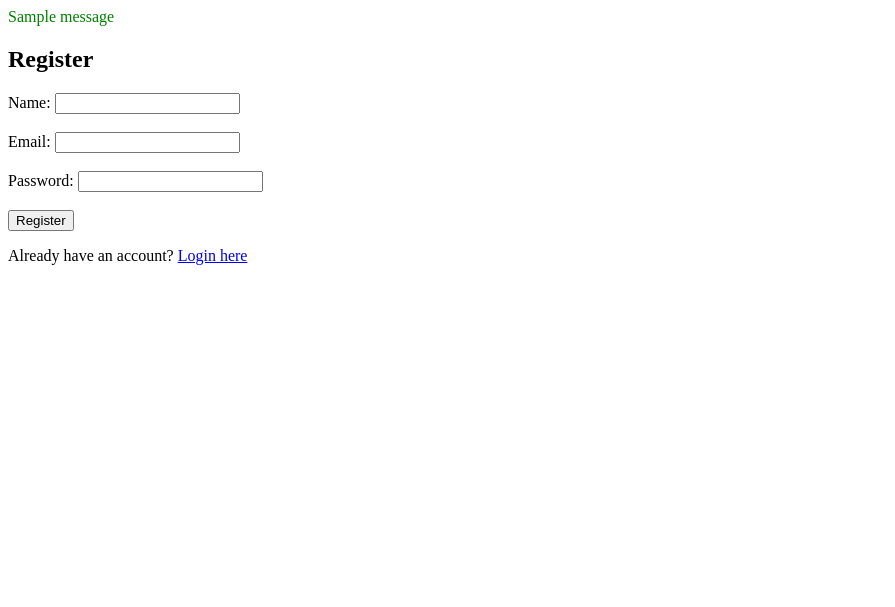
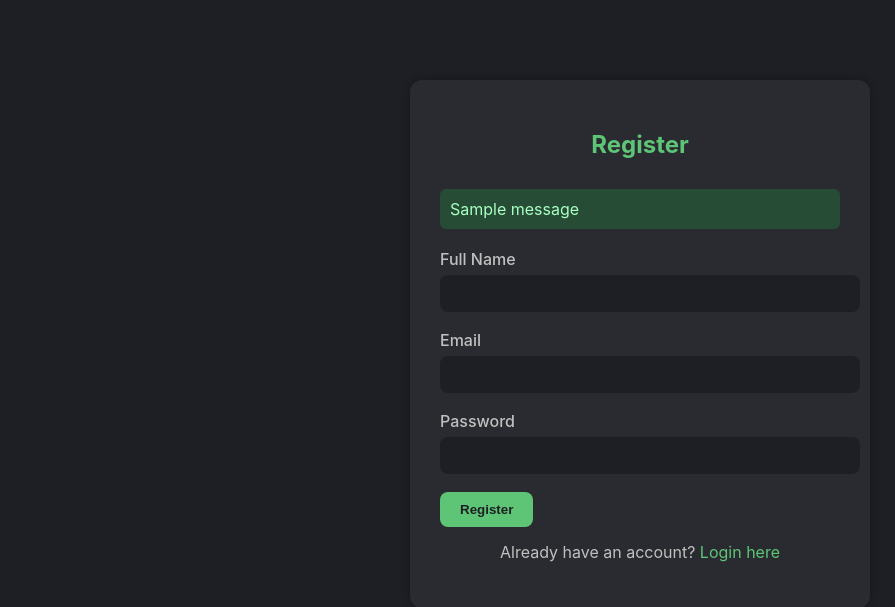
Before and after one commit to jerinjoy004/CB-internship, a Flask app: page /register in a window 1280 px wide. Shown: the top 607 px of the page, without its empty margins (0-895 px from the left). Run offline with Flask 3, Linux system fonts and the light colour scheme; one stand-in notice (Sample message) is shown.

Commit message:
do all basic tasks

```diff
--- a/app.py
+++ b/app.py
@@ -106,7 +106,7 @@ def dashboard():
     expense = cursor.fetchone()['total_expense'] or 0
 
     cursor.execute("""
-        SELECT t.title, t.amount, t.date, c.name AS category, c.type
+        SELECT t.title, t.amount, t.date, c.name AS category, c.type, t.notes
         FROM transactions t
         JOIN categories c ON t.categoryID = c.categoryID
         WHERE t.userID = %s
@@ -128,6 +128,74 @@ def dashboard():
     )
 
 
+@app.route('/categories', methods=['GET', 'POST'])
+def manage_categories():
+    if 'userID' not in session:
+        return redirect('/login')
+
+    conn = get_connection()
+    cursor = conn.cursor(dictionary=True)
+
+    if request.method == 'POST':
+        name = request.form['name']
+        type_ = request.form['type']
+        user_id = session['userID']
+
+        cursor.execute(
+            "INSERT INTO categories (name, type, userID) "
+            "VALUES (%s, %s, %s)",
+            (name, type_, user_id)
+        )
+        conn.commit()
+        flash('Category added successfully!', 'success')
+        return redirect('/categories')
+
+    cursor.execute(
+        "SELECT * FROM categories WHERE userID = %s OR userID IS NULL",
+        (session['userID'],)
+    )
+    categories = cursor.fetchall()
+    cursor.close()
+    conn.close()
+    return render_template('categories.html', categories=categories)
+
+
+@app.route('/transactions', methods=['GET', 'POST'])
+def add_transactions():
+    if 'userID' not in session:
+        return redirect('/login')
+    user_id = session['userID']
+    conn = get_connection()
+    cursor = conn.cursor(dictionary=True)
+
+    if request.method == 'POST':
+        title = request.form['title']
+        amount = float(request.form['amount'])
+        date = request.form['date']
+        notes = request.form['notes']
+        category_id = request.form['categoryID']
+
+        cursor.execute(
+            "INSERT INTO transactions (title, amount, date, notes,"
+            " categoryID, userID) "
+            "VALUES (%s, %s, %s, %s, %s, %s)",
+            (title, amount, date, notes, category_id, user_id)
+        )
+        conn.commit()
+        flash('Transaction added successfully!', 'success')
+        return redirect('/transactions')
+
+    cursor.execute(
+        "SELECT * FROM categories WHERE userID = %s OR userID IS NULL",
+        (user_id,)
+    )
+    categories = cursor.fetchall()
+
+    cursor.close()
+    conn.close()
+    return render_template('transactions.html', categories=categories)
+
+
 @app.route('/logout')
 def logout():
     session.clear()
--- a/static/style.css
+++ b/static/style.css
@@ -1,64 +1,205 @@
+
 body {
-  font-family: Arial, sans-serif;
-  background: #f5f5f5;
   margin: 0;
-  padding: 20px;
+  font-family: 'Inter', sans-serif;
+  background-color: #1e1f24;
+  color: #f0f0f0;
 }
 
 .container {
   max-width: 800px;
-  margin: auto;
-  background: white;
+  margin: 40px auto;
   padding: 30px;
-  box-shadow: 0px 4px 10px rgba(0,0,0,0.1);
+  background-color: #2a2b30;
+  border-radius: 12px;
+  box-shadow: 0 0 12px rgba(0, 0, 0, 0.2);
 }
 
-h2 {
-  text-align: center;
+h2, h3 {
+  margin-bottom: 20px;
+  color: #5ec576;
 }
+
+label {
+  font-weight: 500;
+  margin-bottom: 6px;
+  display: block;
+  color: #c0c0c0;
+}
+
+
+input, select, textarea {
+  width: 100%;
+  padding: 10px;
+  border: none;
+  border-radius: 8px;
+  background-color: #1e1f24;
+  color: #f0f0f0;
+  margin-bottom: 18px;
+  font-size: 15px;
+}
+
+input:focus, select:focus, textarea:focus {
+  outline: 2px solid #5ec576;
+}
+
+
+button {
+  background-color: #5ec576;
+  color: #1e1f24;
+  font-weight: 600;
+  padding: 10px 20px;
+  border: none;
+  border-radius: 8px;
+  cursor: pointer;
+  transition: background-color 0.2s ease;
+}
+
+button:hover {
+  background-color: #4bb465;
+}
+
+
+.navbar {
+  background-color: #28292e;
+  padding: 15px 30px;
+  display: flex;
+  justify-content: space-between;
+  align-items: center;
+}
+
+.navbar a {
+  color: #f0f0f0;
+  text-decoration: none;
+  margin-left: 20px;
+  font-weight: 500;
+}
+
+.navbar a:hover {
+  color: #5ec576;
+}
+
 
 .stats {
   display: flex;
-  justify-content: space-between;
-  margin: 20px 0;
+  gap: 16px;
+  margin-bottom: 30px;
 }
 
 .card {
   flex: 1;
-  margin: 0 10px;
+  background-color: #1e1f24;
+  border-left: 5px solid #5ec576;
+  border-radius: 8px;
   padding: 20px;
-  text-align: center;
-  font-size: 18px;
-  border-radius: 8px;
-  color: white;
+  color: #f0f0f0;
+  font-weight: 600;
 }
 
 .card.income {
-  background-color: #2ecc71;
+  background-color: #1e3f2c;
+  border-left: 6px solid #3fd28b;
+  color: #c3fdd0;
 }
+
 .card.expense {
-  background-color: #e74c3c;
+  background-color: #3f1e1e;
+  border-left: 6px solid #ff6b6b;
+  color: #ffc9c9;
 }
+
 .card.balance {
-  background-color: #3498db;
+  background-color: #1f2f3f;
+  border-left: 6px solid #68b0ab;
+  color: #c9f4f2;
 }
+
+
 
 table {
   width: 100%;
   border-collapse: collapse;
-  margin-top: 10px;
-}
-
-table, th, td {
-  border: 1px solid #ccc;
+  margin-top: 15px;
+  border-radius: 8px;
+  overflow: hidden;
 }
 
 th, td {
-  padding: 10px;
+  padding: 14px 18px;
   text-align: left;
 }
 
-a {
+th {
+  background-color: #323338;
+  color: #5ec576;
+}
+
+tr:nth-child(even) {
+  background-color: #2d2e33;
+}
+
+tr:hover {
+  background-color: #3a3b40;
+}
+
+
+.success-message {
+  background-color: #264c36;
+  color: #aaffc3;
+  padding: 10px;
+  margin-bottom: 20px;
+  border-radius: 6px;
+}
+
+.danger-message {
+  background-color: #4b2b2b;
+  color: #ffc0c0;
+  padding: 10px;
+  margin-bottom: 20px;
+  border-radius: 6px;
+}
+
+input[type="date"] {
+  background-color: #1e1f24;
+  color: #f0f0f0;
+  border: none;
+  border-radius: 8px;
+  padding: 10px;
+  margin-bottom: 18px;
+  font-size: 15px;
+}
+
+input[type="date"]:focus {
+  outline: 2px solid #5ec576;
+}
+
+
+.auth-container {
+  max-width: 400px;
+  margin: 80px auto;
+  background-color: #2a2b30;
+  padding: 30px;
+  border-radius: 12px;
+  box-shadow: 0 0 10px rgba(0,0,0,0.3);
+}
+
+.auth-container h2 {
+  text-align: center;
+  color: #5ec576;
+  margin-bottom: 30px;
+}
+
+.auth-container form p {
+  text-align: center;
+  margin-top: 15px;
+  color: #c0c0c0;
+}
+
+.auth-container a {
+  color: #5ec576;
   text-decoration: none;
-  color: #3498db;
 }
+
+.auth-container a:hover {
+  text-decoration: underline;
+}
--- a/templates/register.html
+++ b/templates/register.html
@@ -2,32 +2,32 @@
 <html lang="en">
 <head>
   <meta charset="UTF-8">
-        <meta name="viewport" content="width=device-width, initial-scale=1">
   <title>Register</title>
-        <style>
-        .success-message { color: green; }
-        .danger-message { color: red; }
-        .default-message { color: black; }
-    </style>
+  <link rel="stylesheet" href="../static/style.css">
 </head>
 <body>
+  <div class="auth-container">
+    <h2>Register</h2>
     {% with messages = get_flashed_messages(with_categories=True) %}
     {% if messages %}
       {% for category, message in messages %}
-        <div class="{% if category == 'success' %}success-message{% elif category == 'danger' %}danger-message{% else %}default-message{% endif %}">
-            {{ message }}
-        </div>
+        <div class="{{ category }}-message">{{ message }}</div>
       {% endfor %}
     {% endif %}
     {% endwith %}
-        <h2>Register</h2>
     <form method="POST">
-            Name: <input type="text" name="name" required><br><br>
-            Email: <input type="email" name="email" required><br><br>
-            Password: <input type="password" name="password" required><br><br>
+      <label for="name">Full Name</label>
+      <input type="text" name="name" id="name" required>
+
+      <label for="email">Email</label>
+      <input type="email" name="email" id="email" required>
+
+      <label for="password">Password</label>
+      <input type="password" name="password" id="password" required>
+
       <button type="submit">Register</button>
+      <p>Already have an account? <a href="/login">Login here</a></p>
     </form>
-        <p>Already have an account? <a href="/login">Login here</a></p>
+  </div>
 </body>
-
 </html>
```
Also changed, not shown: templates/categories.html (added, +54 -0 lines), templates/dashboard.html (+45 -4 lines), templates/login.html (+12 -14 lines), templates/navbar.html (added, +10 -0 lines), templates/transactions.html (added, +46 -0 lines). Lines whose indentation alone changed are shown as unchanged.
